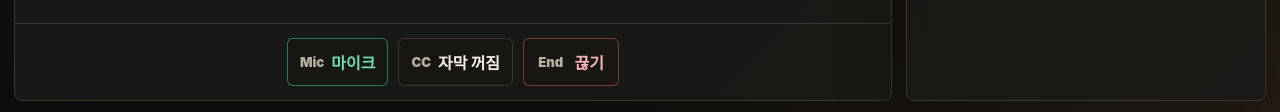
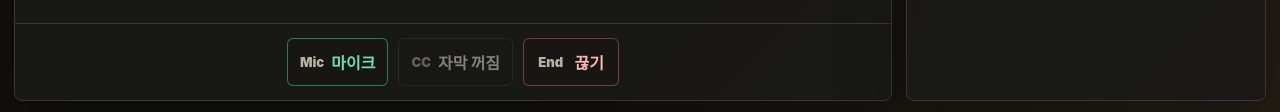
Before and after one commit to chxmrrm123a-code/livesub-call, a website: page public/index.html in a window 1280 px wide. Shown: the part 875-987 px from the top of the page. Drawn offline with Linux system fonts and the light colour scheme.

Commit message:
Update styles.css

```diff
--- a/public/styles.css
+++ b/public/styles.css
@@ -428,6 +428,11 @@ button:focus-visible {
   color: var(--accent-strong);
 }
 
+.control-button:disabled {
+  cursor: not-allowed;
+  opacity: 0.48;
+}
+
 .control-button.danger {
   border-color: rgba(227, 95, 95, 0.5);
   color: #ffb8b8;
```
